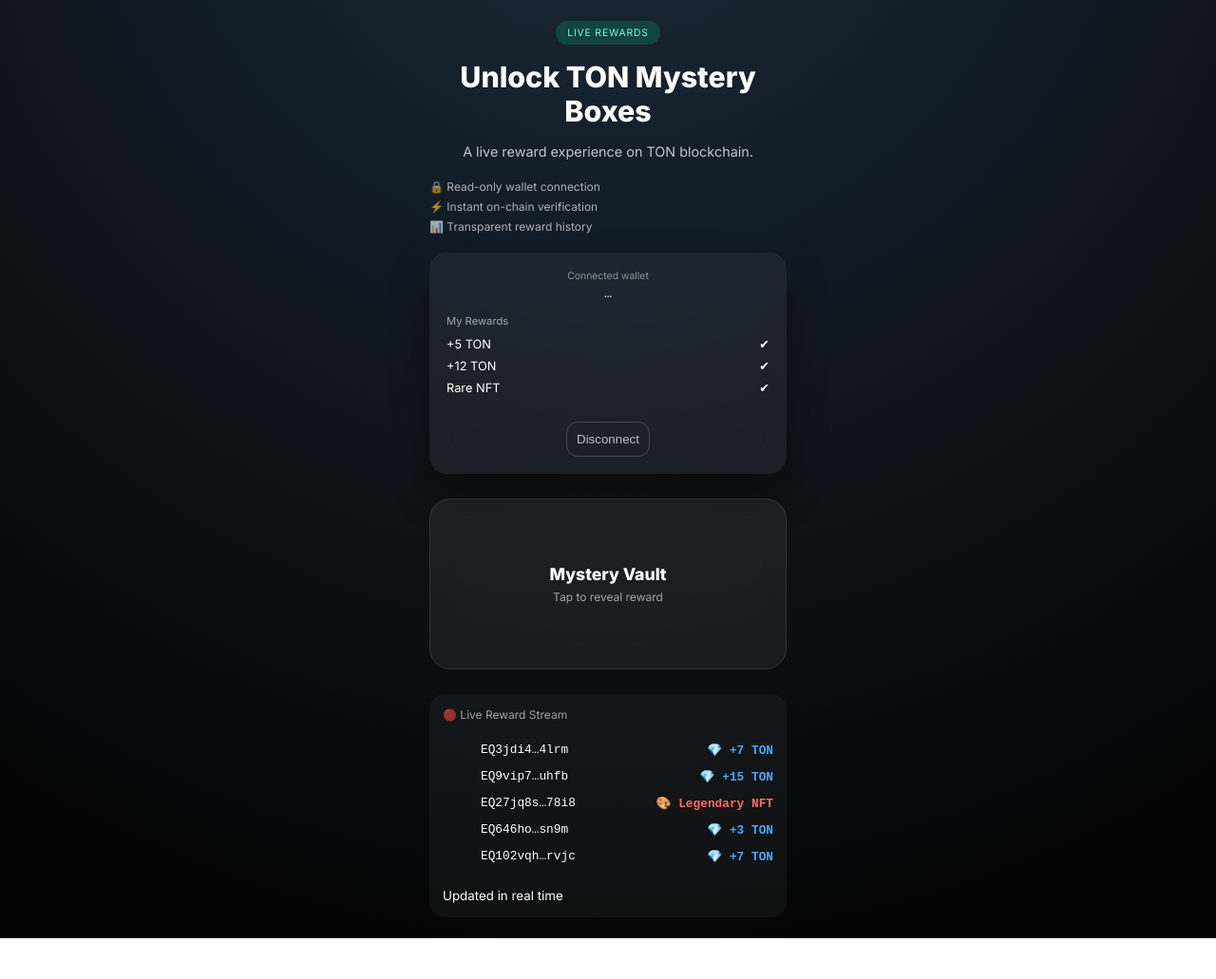
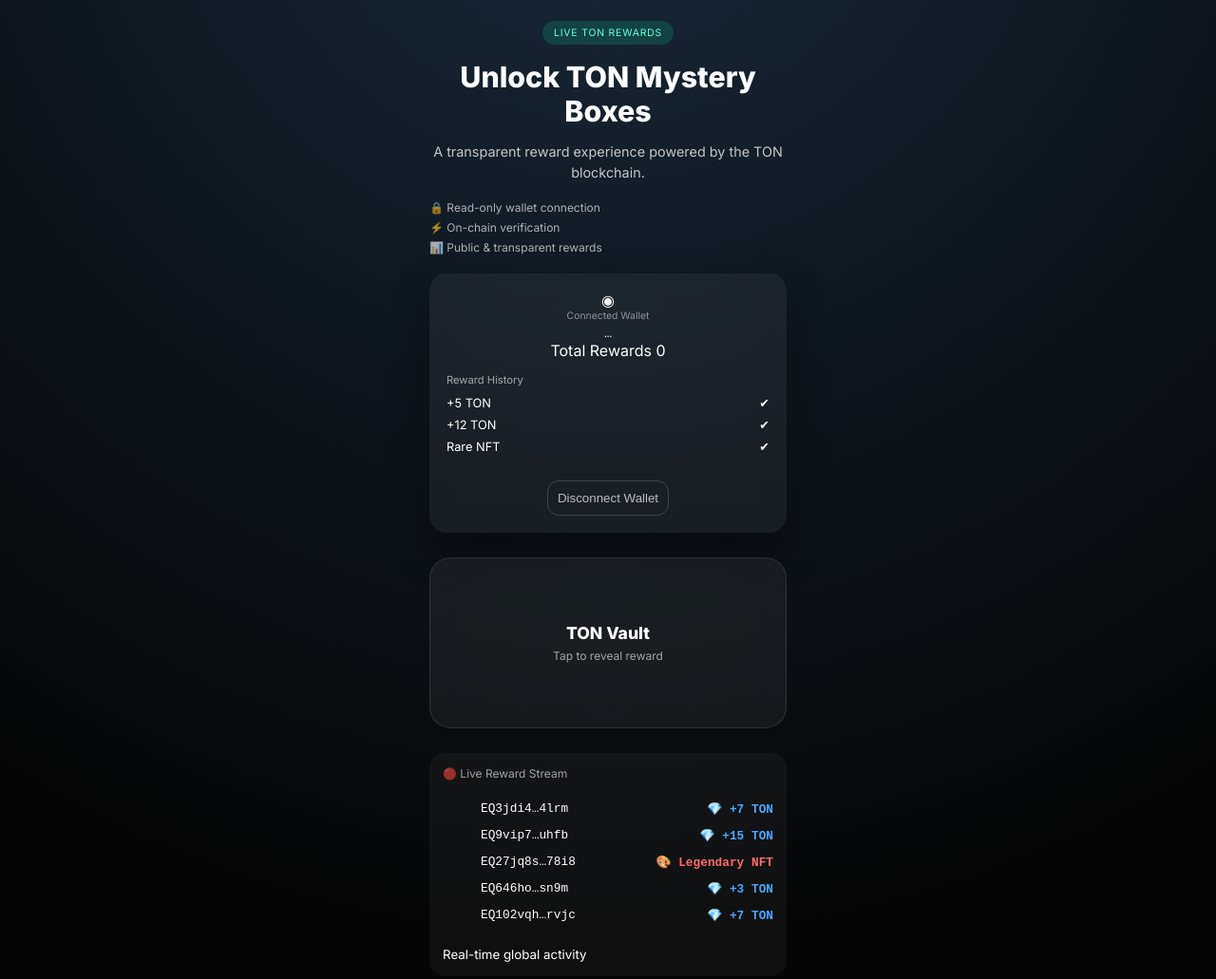
Before and after one commit to emperator16/miniapp, a website built with Vite: page src/index.html in a window 1280 px wide. Shown: the whole page at 95% size. Before the commit the page ends 988 px from the top, so only its background shows below. Built offline with nearby package versions, Linux system fonts and the light colour scheme; what @tonconnect/ui would draw is missing.

Commit message:
Update index.html

```diff
--- a/src/index.html
+++ b/src/index.html
@@ -5,7 +5,6 @@
   <meta name="viewport" content="width=device-width, initial-scale=1.0"/>
   <title>TON Mystery Rewards</title>
 
-  <!-- Font -->
   <link rel="preconnect" href="https://fonts.googleapis.com">
   <link rel="preconnect" href="https://fonts.gstatic.com" crossorigin>
   <link href="https://fonts.googleapis.com/css2?family=Inter:wght@400;500;600;700;800&display=swap" rel="stylesheet">
@@ -19,83 +18,87 @@
 
   <!-- HERO -->
   <header class="hero">
-      <span class="badge">LIVE REWARDS</span>
+    <span class="badge">LIVE TON REWARDS</span>
     <h1>Unlock TON Mystery Boxes</h1>
     <p class="subtitle">
-        A live reward experience on TON blockchain.
+      A transparent reward experience powered by the TON blockchain.
     </p>
   </header>
 
   <!-- TRUST -->
   <div class="trust-row">
     <span>🔒 Read-only wallet connection</span>
-  <span>⚡ Instant on-chain verification</span>
-  <span>📊 Transparent reward history</span>
+    <span>⚡ On-chain verification</span>
+    <span>📊 Public & transparent rewards</span>
   </div>
-
 
   <!-- WALLET -->
   <div id="wallet-card" class="card">
 
-  <!-- DISCONNECTED -->
     <div id="wallet-disconnected">
       <p class="wallet-desc">
-      Connect your wallet to reveal on-chain rewards.<br>
-      <span>No approvals · No custody · TON native</span>
+        Connect your TON wallet to access live rewards.<br>
+        <span>No custody · No approvals · TON native</span>
       </p>
       <button id="connect-btn">Connect TON Wallet</button>
     </div>
 
-  <!-- CONNECTED -->
     <div id="wallet-connected" class="hidden">
-    <div class="wallet-info">
-      <span class="wallet-label">Connected wallet</span>
+
+      <div class="profile">
+        <div class="avatar">◉</div>
+        <div class="profile-info">
+          <span class="wallet-label">Connected Wallet</span>
           <span id="wallet-address" class="wallet-address"></span>
+        </div>
+      </div>
+
+      <div class="stats">
+        <div>
+          <span class="stat-label">Total Rewards</span>
+          <span class="stat-value">0</span>
+        </div>
       </div>
 
       <div class="wallet-rewards">
-      <span class="reward-title">My Rewards</span>
+        <span class="reward-title">Reward History</span>
         <ul id="my-rewards">
-        <!-- JS fills -->
+          <li class="empty">No rewards claimed yet</li>
         </ul>
       </div>
 
-    <button id="disconnect-btn" class="ghost">Disconnect</button>
+      <button id="disconnect-btn" class="ghost">Disconnect Wallet</button>
+    </div>
   </div>
 
-</div>
-
-<!-- FEATURED REWARD -->
+  <!-- FEATURED SLOT -->
   <div class="featured-slot locked" id="featured-slot">
     <div class="slot-inner">
       <div class="slot-front">
         <span class="pulse-ring"></span>
-      <span class="slot-title">Mystery Vault</span>
+        <span class="slot-title">TON Vault</span>
         <span class="slot-sub">Tap to reveal reward</span>
       </div>
 
       <div class="slot-back">
-      <span class="reward-icon" id="reward-icon">💎</span>
+        <span class="reward-icon" id="reward-icon">◆</span>
         <span class="reward-text" id="reward-text">+10 TON</span>
         <span class="reward-sub">Reward Unlocked</span>
       </div>
     </div>
   </div>
 
-
   <!-- ACTIVITY -->
   <section class="activity">
-      <div class="activity-header">
-        🔴 Live Reward Stream
-      </div>
+    <div class="activity-header">🔴 Live Reward Stream</div>
     <ul class="activity-list"></ul>
-      <small>Updated in real time</small>
+    <small>Real-time global activity</small>
   </section>
 
-    <!-- REWARD -->
+  <!-- POPUP -->
   <div id="reward-popup" class="reward hidden">
-      <h3 id="reward-text"></h3>
-      <div id="timer"></div>
+    <h3>🎉 Congratulations!</h3>
+    <p id="popup-reward"></p>
     <button id="claim">Claim Reward</button>
   </div>
 
```
Lines whose indentation alone changed are shown as unchanged.
